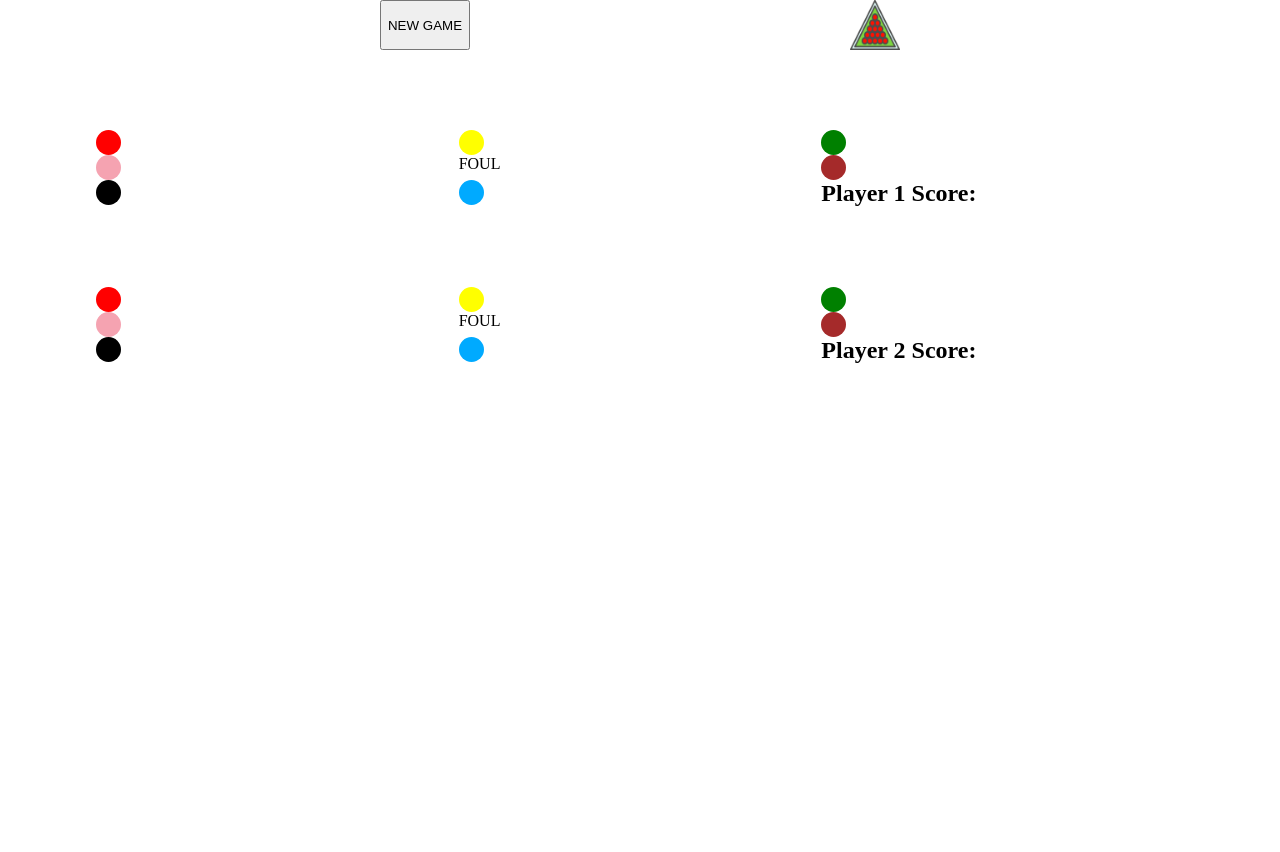
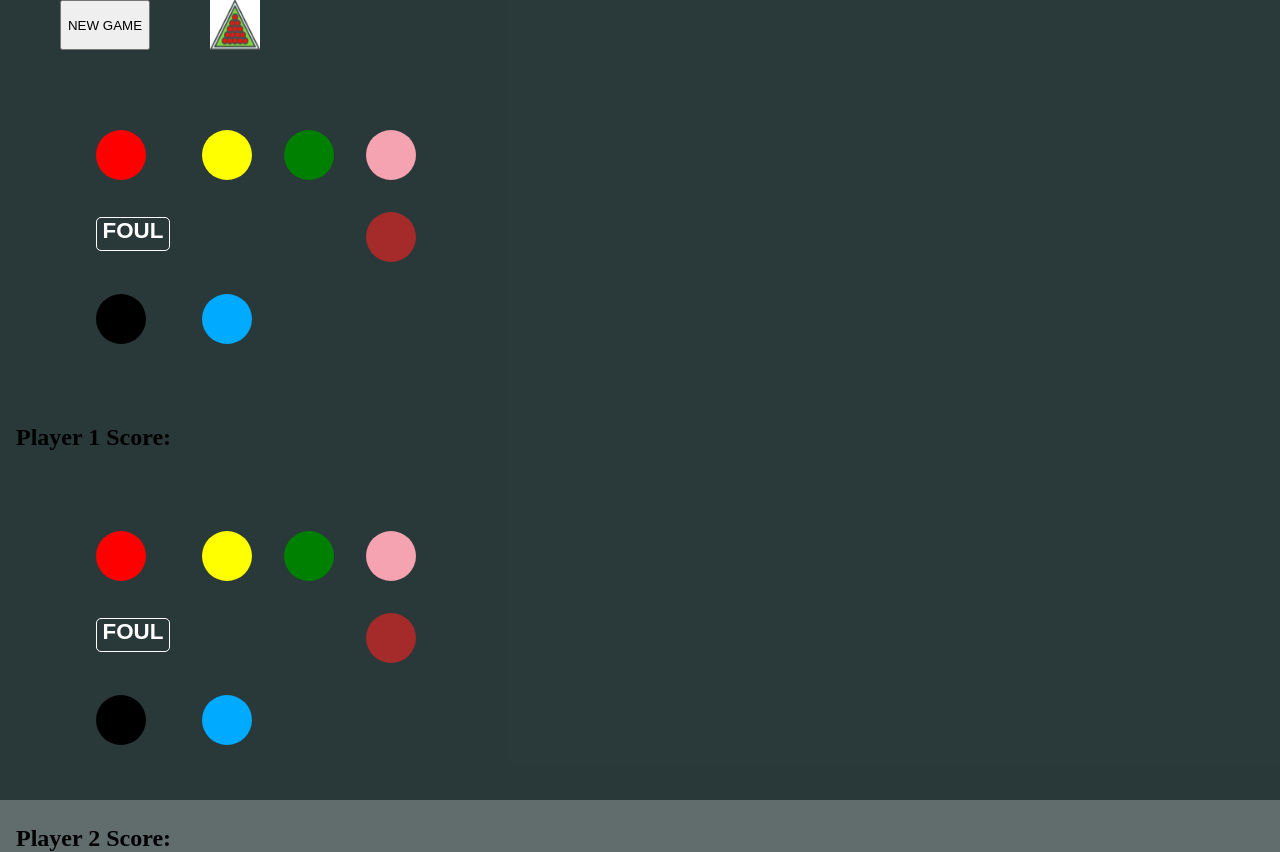
Before and after one commit to Brompy/Projects, a plain HTML site: page Snooker Keeper/Main.html in a window 1280 px wide. Before the commit the page ends 800 px from the top, so only its background shows below. Drawn offline with Linux system fonts and the light colour scheme.

Commit message:
figuring out grid -reordering

```diff
--- a/Snooker Keeper/Main.html
+++ b/Snooker Keeper/Main.html
@@ -23,8 +23,8 @@
       <div class="ball brownBall"></div>
       <div class="ball blackBall"></div>
       <div class="ball blueBall"></div>
-      <h2>Player 1 Score: </h2>
     </section>
+    <h2 class="player1Score">Player 1 Score: </h2>
     <section class="player2">
       <div class="ball redBall"></div>
       <div class="ball yellowBall"></div>
@@ -34,8 +34,8 @@
       <div class="ball brownBall"></div>
       <div class="ball blackBall"></div>
       <div class="ball blueBall"></div>
-      <h2>Player 2 Score: </h2>
     </section>
+    <h2 class="player2Score">Player 2 Score: </h2>
     <footer></footer>
   </main>
 </body>
--- a/Snooker Keeper/main.css
+++ b/Snooker Keeper/main.css
@@ -1,5 +1,6 @@
 body, html {
   height: 100%;
+  background-color: rgba(12, 29, 30, 0.647);
 }
 
 * {
@@ -8,18 +9,20 @@ body, html {
 
 header {
   display: flex;
-  justify-content: space-evenly
+  justify-content: space-evenly;
+  max-width: 20em;
 }
 
 main {
   margin: 1em;
+  max-width: 20em;
 }
 
 section {
   margin: 5em;
   display: grid;
-  grid-template-columns: repeat(3, 1fr)
-
+  grid-template-columns: 1fr 1fr 1fr 1fr;
+  gap: 2em;
 }
 
 img {
@@ -28,18 +31,39 @@ img {
 }
 
 .ball {
-  width: 25px;
-  height: 25px;
+  width: 50px;
+  height: 50px;
   border-radius: 50%;
   display: inline-block;
 }
 
+.foul {
+  color: white;
+  font-family:Arial, Helvetica, sans-serif, Roboto, Oxygen, Ubuntu, Cantarell, 'Open Sans', 'Helvetica Neue', sans-serif;
+  font-weight: bold;
+  font-size: 1.4rem;
+  border: solid 1px white;
+  border-radius: 5px;
+  width: 4.5rem;
+  height: 2rem;
+  text-align: center;
+  vertical-align: middle;
+  margin-top: 5px;
+  cursor: pointer;
+
+
+  }
+
 .redBall {
   background-color: red;
+  grid-column: 1/4;
+  grid-row: 1/1;
 }
 
 .yellowBall {
   background-color: yellow;
+  grid-column: 2/4;
+  grid-row: 1/3;
 }
 
 .pinkBall {
@@ -52,6 +76,8 @@ img {
 
 .greenBall {
   background-color: green;
+  grid-column: 3/4;
+  grid-row: 1/3;
 }
 
 .blackBall {
```
